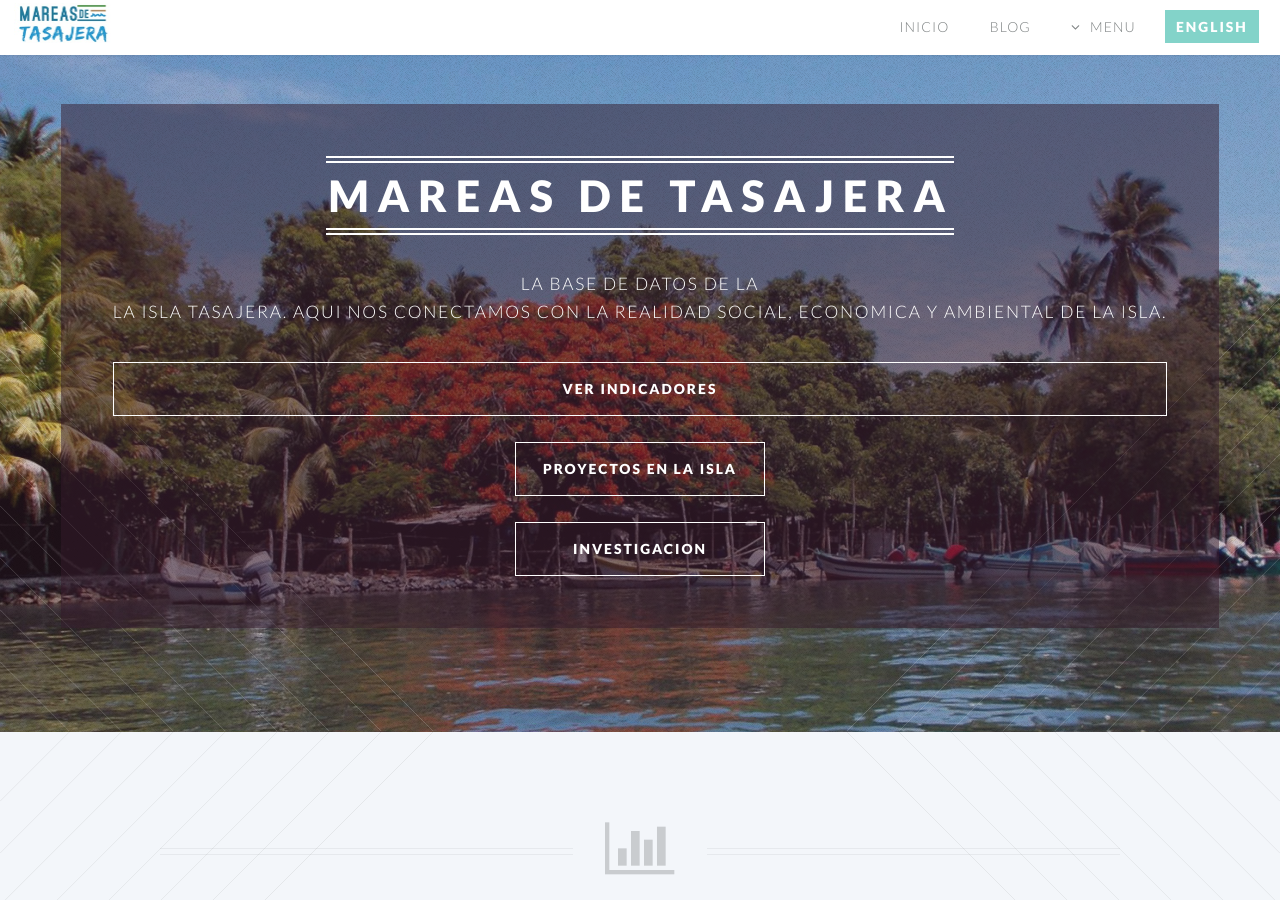
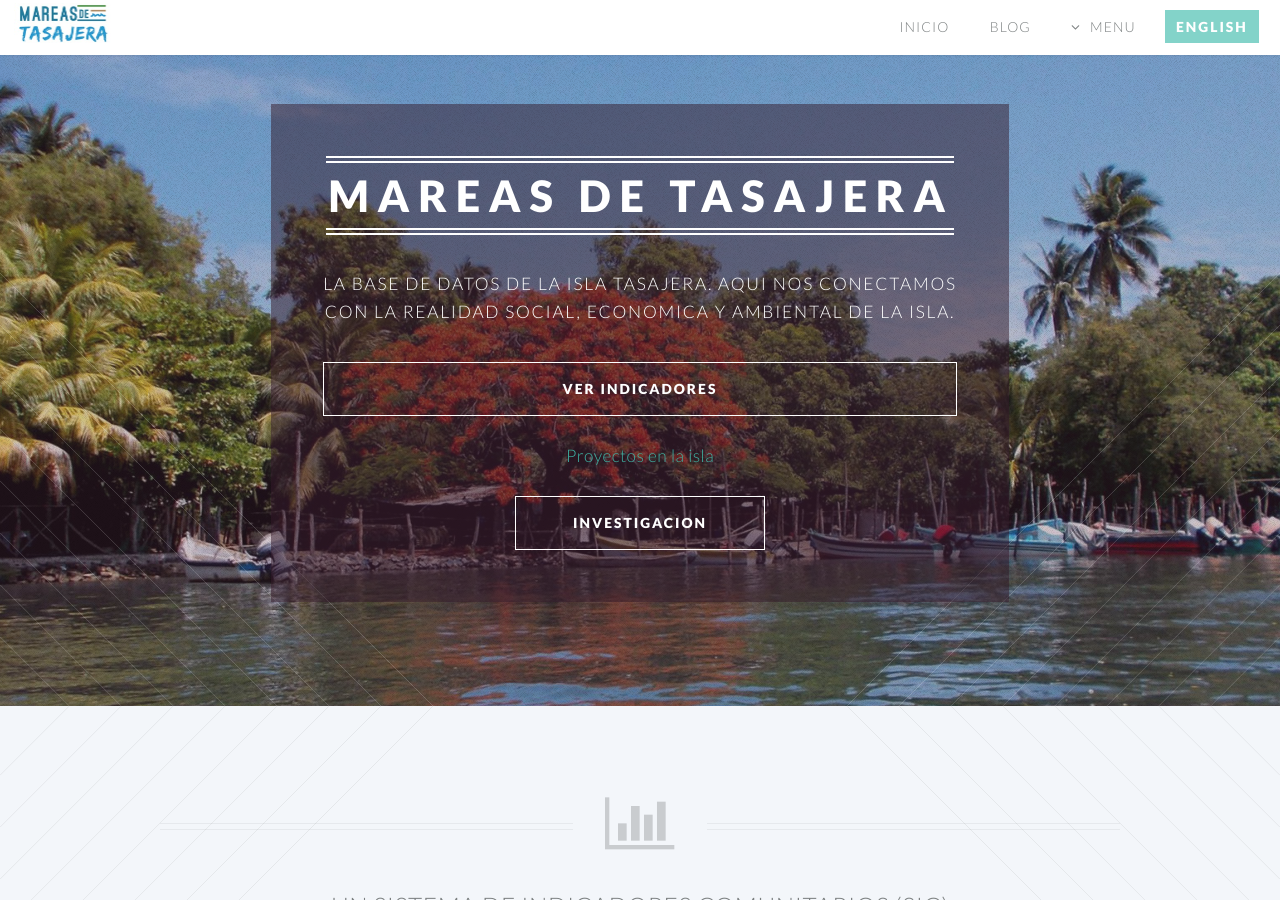
Before and after one commit to danteo90/danteo90.github.io, a Jekyll site: the page built from index.html, in a window 1280 px wide and 900 px high. Built offline with Jekyll 4.4.1, drawn with Linux system fonts in a browser that asks for light colours.

Commit message:
Update banner.html

```diff
--- a/_includes/banner.html
+++ b/_includes/banner.html
@@ -12,12 +12,13 @@
         <header>
             <h2>Mareas de Tasajera</h2>
         </header>
-        <p> La base de datos de la<br />la Isla Tasajera. Aqui nos conectamos con la realidad social, economica y ambiental de la isla.</p>
+        <p> La base de datos de la Isla Tasajera. Aqui nos conectamos <br />
+            con la realidad social, economica y ambiental de la isla.</p>
         <footer>
             <ul class="buttons vertical">
                 <li><a href="#main" class="button fit scrolly">Ver indicadores</a></li>
-                <li><a href="https://" class="button fir scrolly">Proyectos en la isla</a></li>
-                <li><a href="https://" class="button fir scrolly">Investigacion</a></li>
+                <li><a href="#main"button fir scrolly">Proyectos en la isla</a></li>
+                <li><a href="http://www.mareasdetasajera.com/el-proyecto.html" class="button fir scrolly">Investigacion</a></li>
             </ul>
         </footer>
 
```
